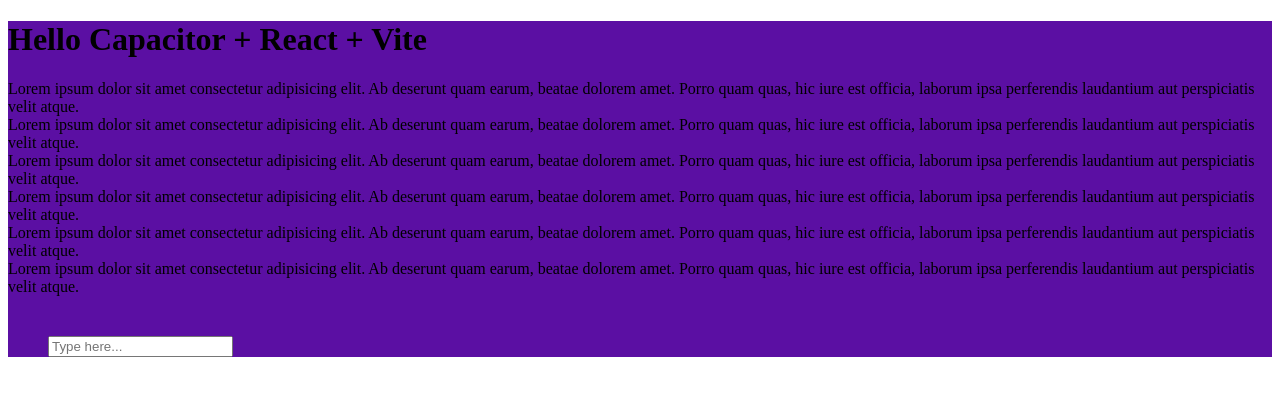
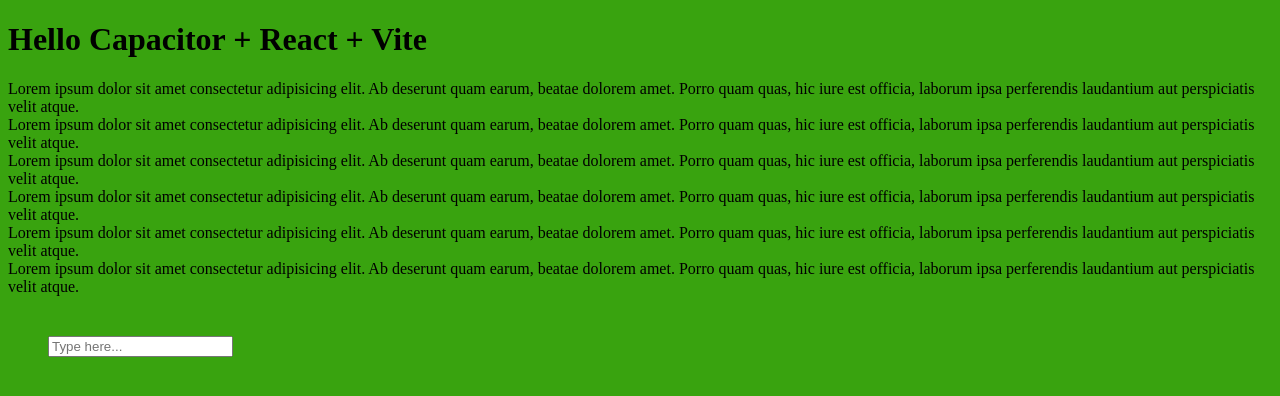
Before and after one commit to Toto5931/app-mini, a React (Vite) app: page / in a window 1280 px wide. Shown: the top 396 px of the page. Built offline with nearby package versions, Linux system fonts and the light colour scheme; what @capacitor-community/safe-area would draw is missing.

Commit message:
safe-area working

```diff
--- a/index.html
+++ b/index.html
@@ -2,10 +2,13 @@
 <html lang="en">
   <head>
     <meta charset="UTF-8" />
+   <meta name="color-scheme" content="light dark" />
     <meta
       name="viewport"
-      content="width=device-width, initial-scale=1.0, viewport-fit=cover, maximum-scale=1, user-scalable=no"
+      content="viewport-fit=cover, width=device-width, initial-scale=1.0, minimum-scale=1.0, maximum-scale=1.0, user-scalable=no"
     />
+    <meta name="format-detection" content="telephone=no" />
+    <meta name="msapplication-tap-highlight" content="no" />
     <title>Mon App</title>
   </head>
   <body>
--- a/src/App.css
+++ b/src/App.css
@@ -1,7 +1,7 @@
-#myApp{
-    padding-left: var(--safe-area-left);
-    padding-right: var(--safe-area-right);
-    padding-top: var(--safe-area-top);
-    padding-bottom: var(--safe-area-bottom);
-    background-color: rgb(91, 15, 163);
+html{
+    padding-left:  var(--safe-area-inset-left);
+    padding-right:  var(--safe-area-inset-right);
+    padding-top:  var(--safe-area-inset-top);
+    padding-bottom:  var(--safe-area-inset-bottom);
+    background-color: rgb(57, 163, 15);
 }
```
